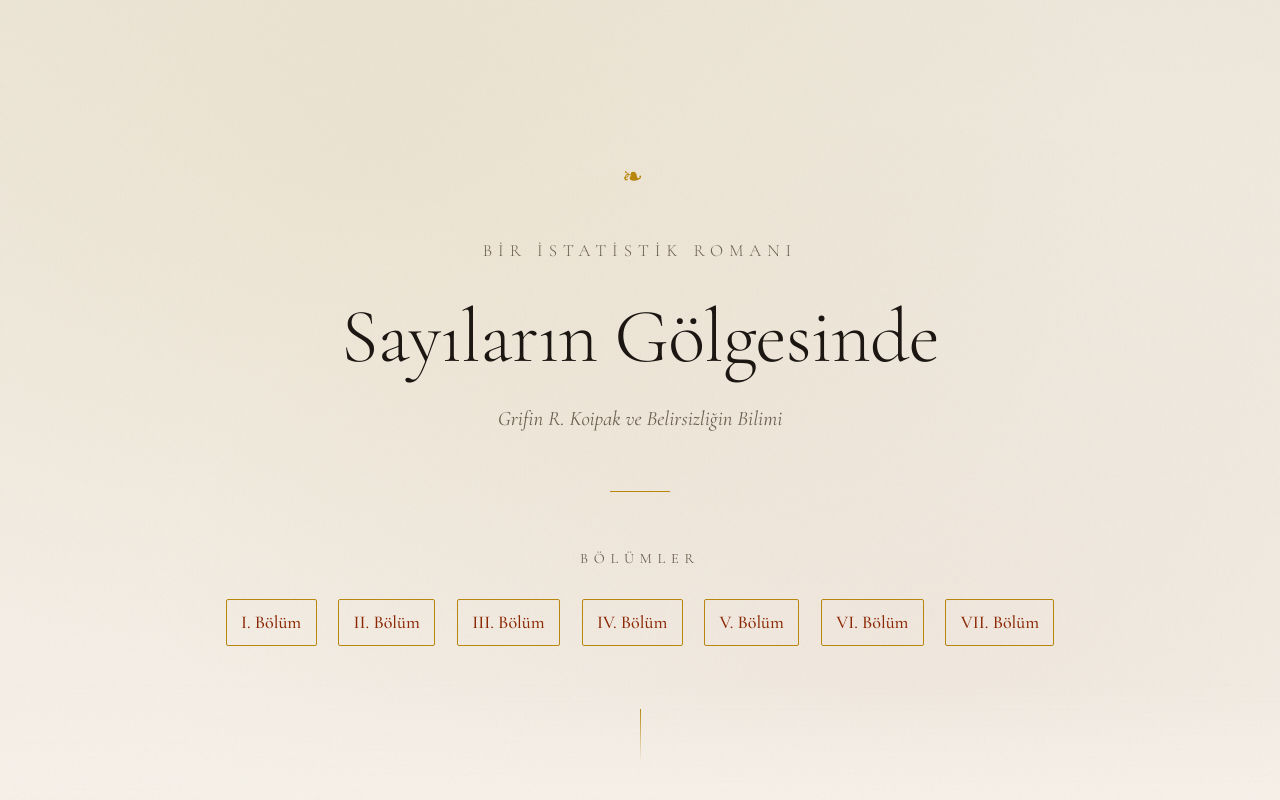
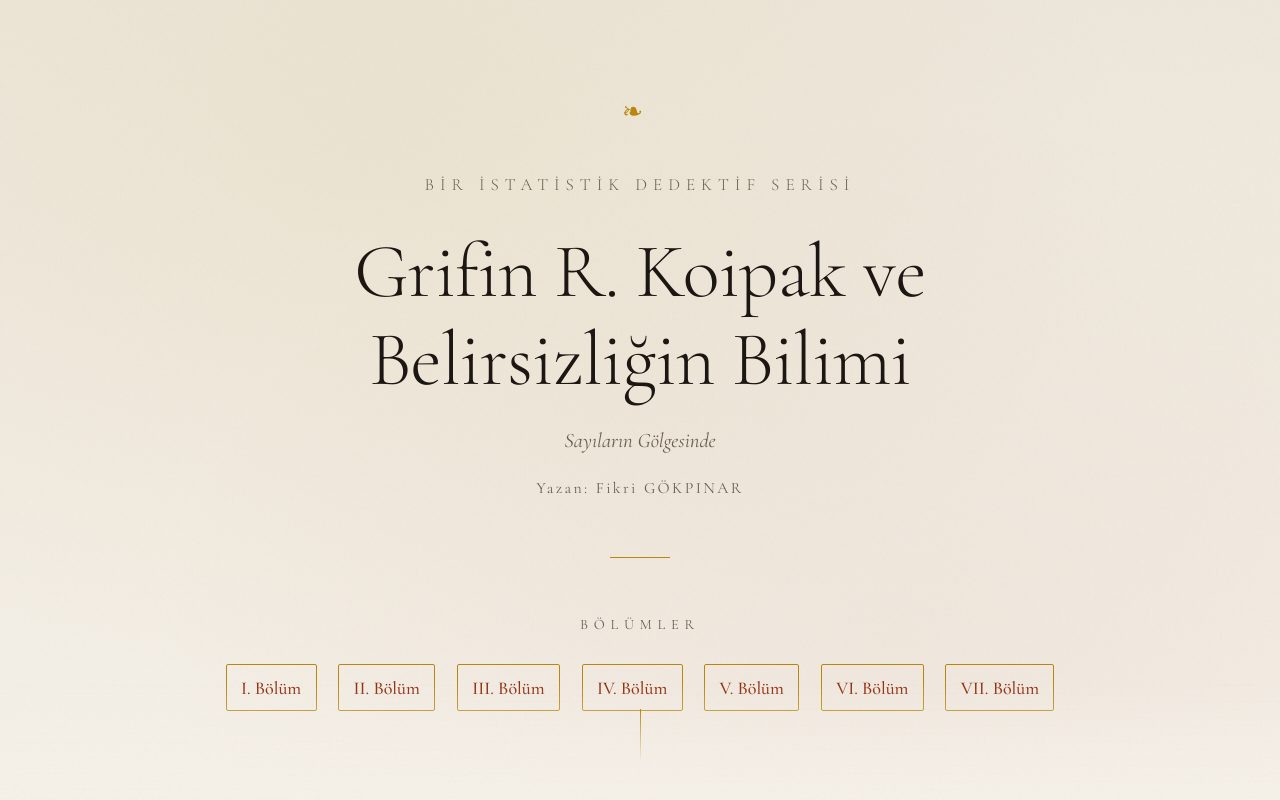
Before and after one commit to fikrigokpinar/Sayilarin_Golgesinde, a plain HTML site: page index.html in a window 1280 px wide. Shown: the top 800 px of the page. Drawn offline with nearby package versions, Linux system fonts and the light colour scheme.

Commit message:
Add files via upload

```diff
--- a/index.html
+++ b/index.html
@@ -3,8 +3,8 @@
 <head>
 <meta charset="UTF-8">
 <meta name="viewport" content="width=device-width, initial-scale=1.0">
-<title>Sayıların Gölgesinde — Bir İstatistik Romanı</title>
-<meta name="description" content="Grifin R. Koipak ve Belirsizliğin Bilimi. 1903 Londra'sında geçen bir istatistik dedektif romanı.">
+<title>Grifin R. Koipak ve Belirsizliğin Bilimi — Sayıların Gölgesinde</title>
+<meta name="description" content="Grifin R. Koipak ve Belirsizliğin Bilimi serisi. Sayıların Gölgesinde — 1903 Londra'sında geçen bir istatistik dedektif romanı. Yazan: Fikri Gökpınar.">
 
 <!-- Fonts -->
 <link rel="preconnect" href="https://fonts.googleapis.com">
@@ -780,7 +780,7 @@
 
 <!-- STICKY NAV -->
 <nav class="sticky-nav" id="stickyNav">
-  <span class="nav-title">Sayıların Gölgesinde</span>
+  <span class="nav-title">Koipak — Sayıların Gölgesinde</span>
   <div class="nav-chapters">
     <a href="#bolum-1" class="current">I</a>
     <a href="#bolum-2">II</a>
@@ -797,9 +797,10 @@
      ============================================ -->
 <header class="hero" id="hero">
   <div class="hero-ornament">❧</div>
-  <p class="hero-subtitle">Bir İstatistik Romanı</p>
-  <h1 class="hero-title">Sayıların Gölgesinde</h1>
-  <p class="hero-author">Grifin R. Koipak ve Belirsizliğin Bilimi</p>
+  <p class="hero-subtitle">Bir İstatistik Dedektif Serisi</p>
+  <h1 class="hero-title">Grifin R. Koipak ve<br>Belirsizliğin Bilimi</h1>
+  <p class="hero-author" style="margin-bottom: 0.8rem;">Sayıların Gölgesinde</p>
+  <p style="font-family: 'Cormorant Garamond', serif; font-size: 0.88rem; font-weight: 400; color: var(--ink-muted); letter-spacing: 0.15em; margin-bottom: 3rem; opacity: 0; animation: fadeUp 1s ease 1s forwards;">Yazan: Fikri GÖKPINAR</p>
   <div class="hero-line"></div>
 
   <nav class="toc">
@@ -2371,7 +2372,7 @@
     <div class="ornament">✦ FİNAL ✦</div>
     <div class="chapter-nav">
       <a href="#bolum-6">← VI. Bölüm</a>
-      <a href="#hero" class="disabled">Sayıların Gölgesinde — Tamamlandı.</a>
+      <a href="#hero" class="disabled">Birinci Macera — Tamamlandı.</a>
     </div>
   </div>
 
@@ -2381,8 +2382,10 @@
      FOOTER
      ============================================ -->
 <footer class="site-footer">
-  <p>Sayıların Gölgesinde — Bir İstatistik Romanı</p>
-  <p style="margin-top:0.3rem;">Sayıların Gölgesinde tamamlandı.</p>
+  <p>Grifin R. Koipak ve Belirsizliğin Bilimi</p>
+  <p style="margin-top:0.3rem;"><em>Sayıların Gölgesinde</em> — Birinci Macera</p>
+  <p style="margin-top:0.5rem; font-style:normal; letter-spacing:0.1em;">Yazan: Fikri GÖKPINAR</p>
+  <p style="margin-top:1rem; font-size:0.75rem; color:var(--parchment-deep);">Koipak'un yeni macerası yakında.</p>
 </footer>
 
 <!-- ============================================
```
